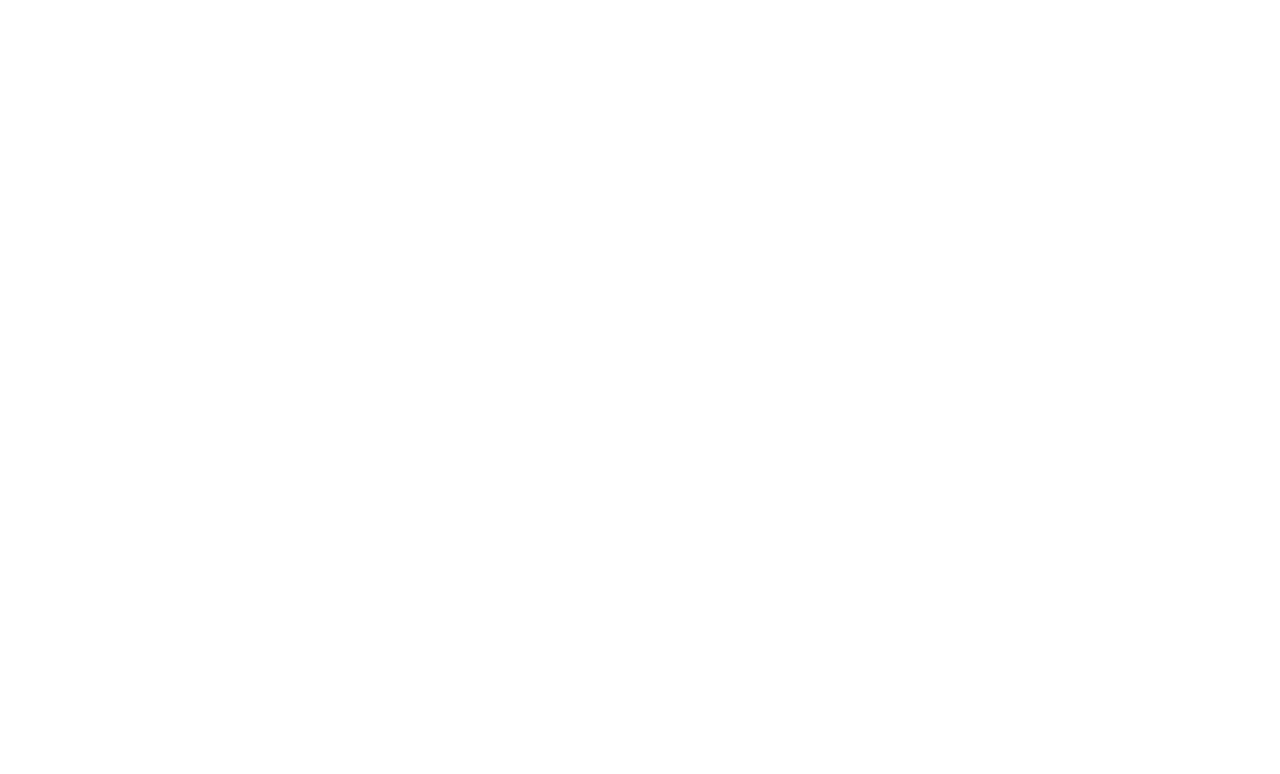
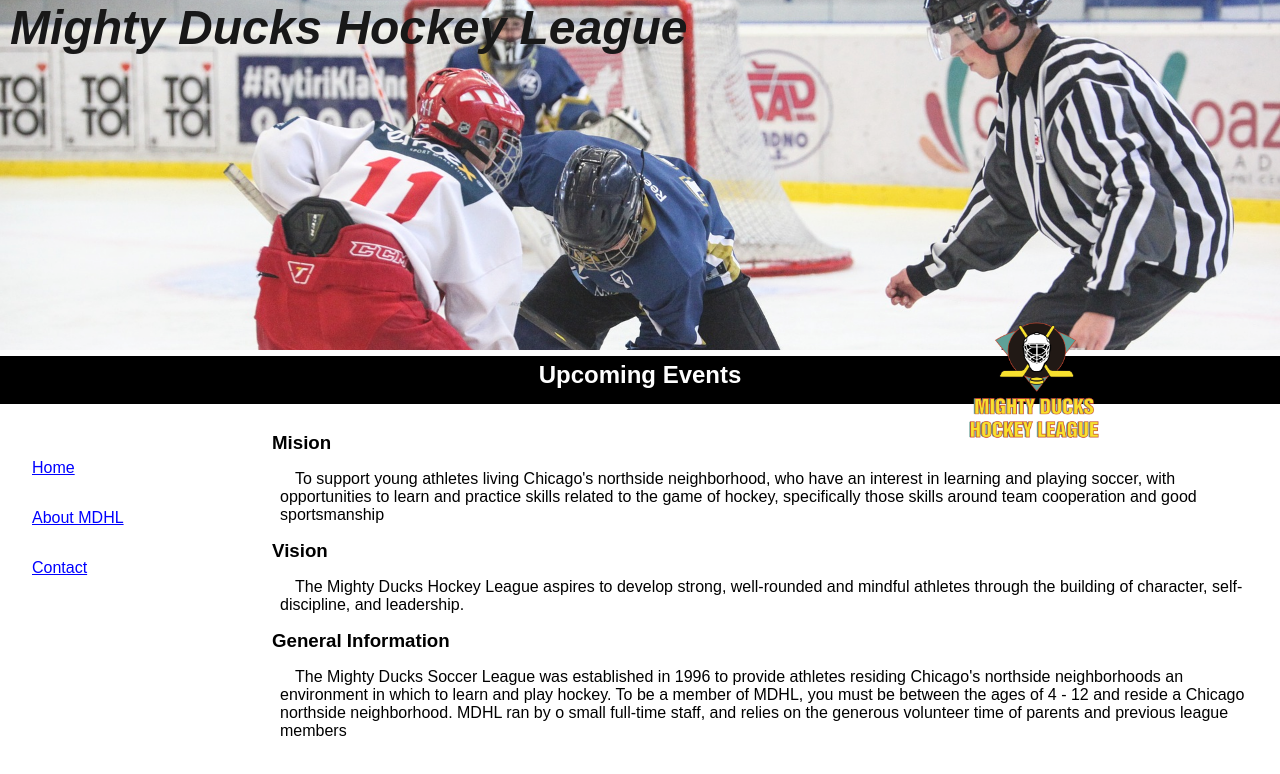
Before and after one commit to PablaBertani/MDHL_PABLA_BERTANI, a plain HTML site: page about.html in a window 1280 px wide. Drawn offline with Linux system fonts and the light colour scheme.

Commit message:
pag home y about terminadas ok

```diff
--- a/about.html
+++ b/about.html
@@ -5,8 +5,65 @@
     <meta http-equiv="X-UA-Compatible" content="IE=edge">
     <meta name="viewport" content="width=device-width, initial-scale=1.0">
     <title>Mighty Ducks</title>
+    <link rel="stylesheet" href="/assets/css/style.css" />
 </head>
 <body>
+    <header>
+        <div class="banner">
+          <div class="banner-content">
+            <h1>Mighty Ducks Hockey League</h1>
+          </div>
+        </div>
+        <div class="box-title">
+          <h2>Upcoming Events</h2>
+          <div class="logo">
+            <img
+              src="./assets/img/LogoMightyducks-01.png"
+              alt="Logo Mighty Ducks"
+            />
+          </div>
+          </div>
+        </div>
+      </header>
 
+  <div class="conteiner-sidebar">
+    <aside class="sidebar">
+      <nav class="options">
+        <a href="/index.html" class="active" >Home</a>
+        <a href="/about.html">About MDHL</a>
+        <a href="/contact.html">Contact</a>
+      </nav>
+    </aside>
+    </div>
+
+  <div class="text-content">
+    <section class="text">
+
+          <h3>Mision</h3>
+
+        <p>To support young athletes living Chicago's northside neighborhood, who have an interest in
+            learning and playing soccer, with opportunities to learn and practice skills related to the game of
+            hockey, specifically those skills around team cooperation and good sportsmanship</p>
+
+
+          <h3>Vision</h3>
+
+          <p>The Mighty Ducks Hockey League aspires to develop strong, well-rounded and mindful athletes
+            through the building of character, self-discipline, and leadership.</p>
+
+
+          <h3>General Information</h3>
+
+          <p>The Mighty Ducks Soccer League was established in 1996 to provide athletes residing
+            Chicago's northside neighborhoods an environment in which to learn and play hockey. To be a
+            member of MDHL, you must be between the ages of 4 - 12 and reside a Chicago northside
+            neighborhood. MDHL ran by o small full-time staff, and relies on the generous volunteer time of
+            parents and previous league members</p>
+
+    </section>
+
+  </div>
+
+      <footer></footer>
 </body>
 </html>
--- a/assets/css/style.css
+++ b/assets/css/style.css
@@ -106,15 +106,22 @@ nav a{
 
 a:hover{
     color:black ;
+    text-decoration: none;
+}
+
+a[href="#"]{
+    color: black;
+
 }
 
 
-.text4{
+.text-content{
     position: absolute;
     margin-left: 20%;
     top: 26em;
     z-index: 2;
     border-radius: 1rem;
+    display: inline;
 
 }
 
@@ -124,4 +131,6 @@ h3{
 
 p{
     padding-left: 1.5rem;
+    text-indent: 15px;
+    padding-right: 1rem;
 }
```
Also changed, not shown: index.html (+4 -4 lines).
